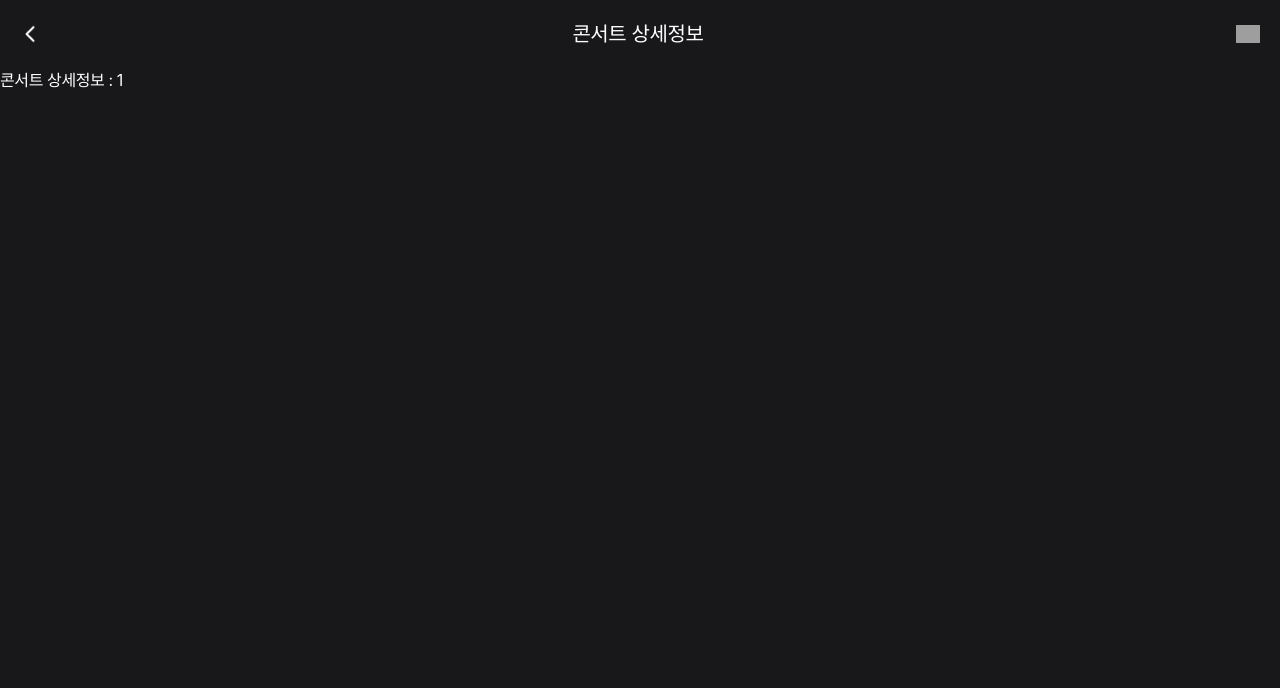
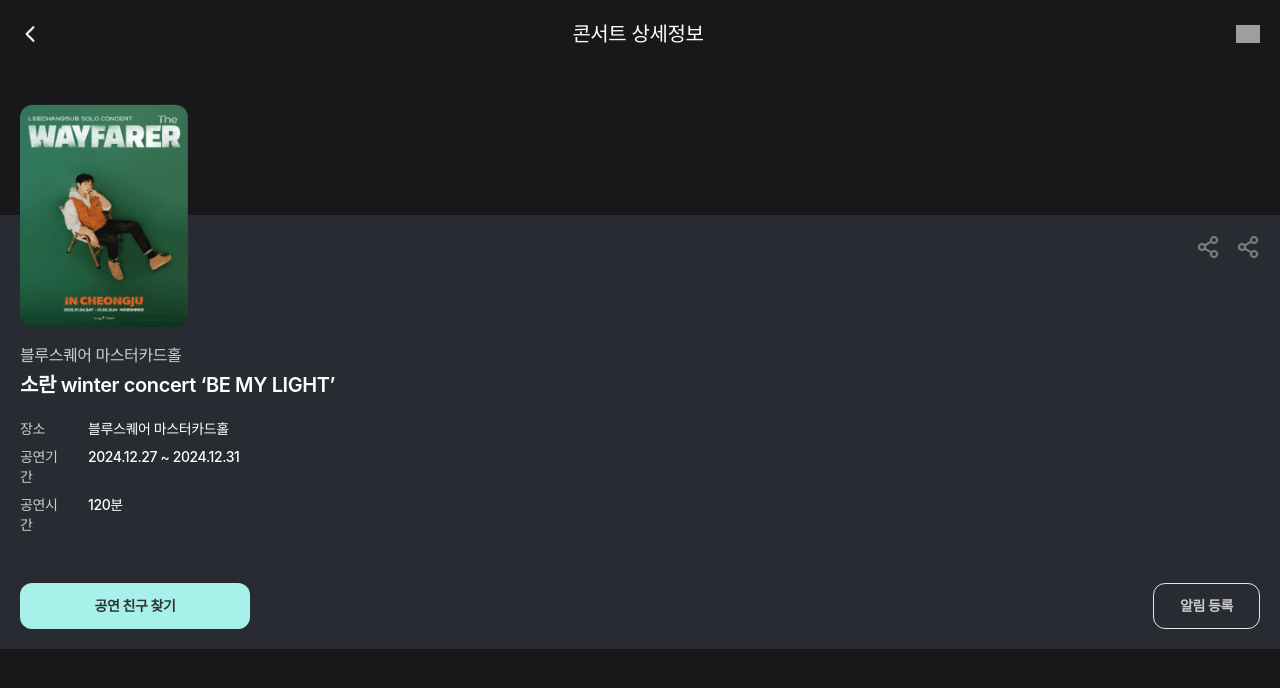
Before and after one commit to Fest-Friends/frontend, a Next.js app: page /concert/1 in a window 1280 px wide. Shown: the top 688 px of the page. Built offline with nearby package versions, Linux system fonts and the light colour scheme; grey boxes are pictures that could not be loaded.

Commit message:
feat : 콘서트 디테일 정보 컴포넌트 퍼블리싱

```diff
--- a/src/app/(afterLogin)/concert/[id]/page.tsx
+++ b/src/app/(afterLogin)/concert/[id]/page.tsx
@@ -1,5 +1,15 @@
-export default async function Page({params}:{params:{id:string}}) {
-  const {id} = await params;
+import ConcertDetailInfo from '../_component/ConcertDetailInfo';
+
+export default async function Page({ params }: { params: { id: string } }) {
+  // const { id } = await params;
+
   // 서버 컴포넌트는 다름
-  return (<div>콘서트 상세정보 : {id}</div>);
+  return (
+    <div className="mt-[147px]">
+      <ConcertDetailInfo />
+      {/*
+
+    <div></div>콘서트 상세정보 : {id} */}
+    </div>
+  );
 }
--- /dev/null
+++ b/src/app/(afterLogin)/concert/_component/ConcertDetailInfo.tsx
@@ -0,0 +1,58 @@
+import React from 'react';
+import Image from 'next/image';
+import Button from '@/app/_component/ui/Button';
+
+const ConcertDetailInfo = () => {
+  return (
+    <div className="relative h-fit w-full bg-areaBg pb-5">
+      <Image
+        width={168}
+        height={222}
+        src="/image/example.png"
+        alt="포스터"
+        className="absolute left-5 top-[-111px] rounded-lg object-cover"
+      />
+      <div className="flex justify-end p-5">
+        <Image
+          className="mr-4 flex-shrink-0"
+          width={24}
+          height={24}
+          src="/image/share.png"
+          alt="공유"
+        />
+        <Image
+          className="flex-shrink-0"
+          width={24}
+          height={24}
+          src="/image/share.png"
+          alt="좋아요"
+        />
+      </div>
+      <div className="mx-5">
+        {' '}
+        <p className="mb-1 mt-16 text-base font-medium text-textLess">블루스퀘어 마스터카드홀</p>
+        <p className="text-xl font-semibold text-text">소란 winter concert ‘BE MY LIGHT’</p>
+        <div className="mt-5 grid gap-2">
+          <div className="flex">
+            <p className="mr-5 w-12 text-sm font-medium text-textLess">장소</p>
+            <p className="text-sm font-medium text-text">블루스퀘어 마스터카드홀</p>
+          </div>
+          <div className="flex">
+            <p className="mr-5 w-12 text-sm font-medium text-textLess">공연기간</p>
+            <p className="text-sm font-medium text-text">2024.12.27 ~ 2024.12.31</p>
+          </div>
+          <div className="flex">
+            <p className="mr-5 w-12 text-sm font-medium text-textLess">공연시간</p>
+            <p className="text-sm font-medium text-text">120분</p>
+          </div>
+        </div>
+        <div className="mt-12 flex justify-between">
+          <Button text="공연 친구 찾기" width="230px" />
+          <Button text="알림 등록" width="107px" color={false} />
+        </div>
+      </div>
+    </div>
+  );
+};
+
+export default ConcertDetailInfo;
--- a/src/app/_component/ui/Button.tsx
+++ b/src/app/_component/ui/Button.tsx
@@ -4,13 +4,11 @@ import { useEffect, useState } from 'react';
 interface ButtonProps {
   text?: string;
   mt?: string;
+  width?: string;
+  color?: boolean;
 }
 
-export default function Button({
-  text = 'button',
-  mt,
-}: ButtonProps) {
-
+export default function Button({ text = 'button', mt, width = '100%', color = true }: ButtonProps) {
   const [isClient, setIsclient] = useState(false);
 
   useEffect(() => {
@@ -19,8 +17,14 @@ export default function Button({
 
   return (
     isClient && (
-      <button className="first-line:flex items-center justify-center w-full py-3 rounded-xl bg-primary text-textDark text-sm font-semibold"
-              style={{ marginTop: mt }}>
+      <button
+        className={`items-center justify-center rounded-xl py-3 text-sm font-semibold first-line:flex ${
+          color
+            ? 'text-textDark bg-primary'
+            : 'border-textPlaceholder border bg-areaBg text-textLess'
+        }`}
+        style={{ marginTop: mt, width: width }}
+      >
         {text}
       </button>
     )
--- a/src/app/globals.css
+++ b/src/app/globals.css
@@ -8,6 +8,7 @@
   --areaBg: #282B32;
 
   /* grayScale */
+  --textDark: #333333;
   --text: white;
   --textLess: #CCCCCC;
 }
```
Also changed, not shown: public/image/example.png (added), public/image/share.png (added).
